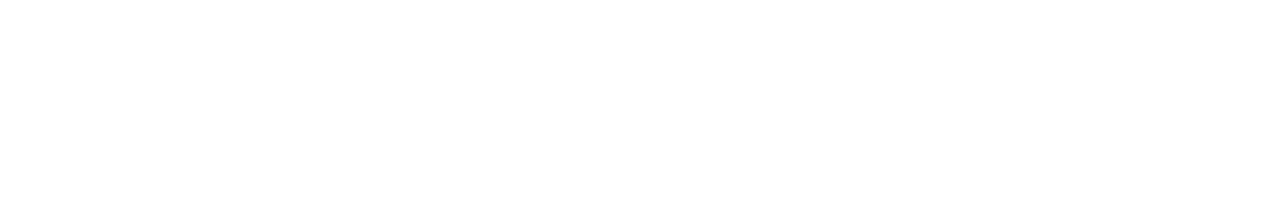
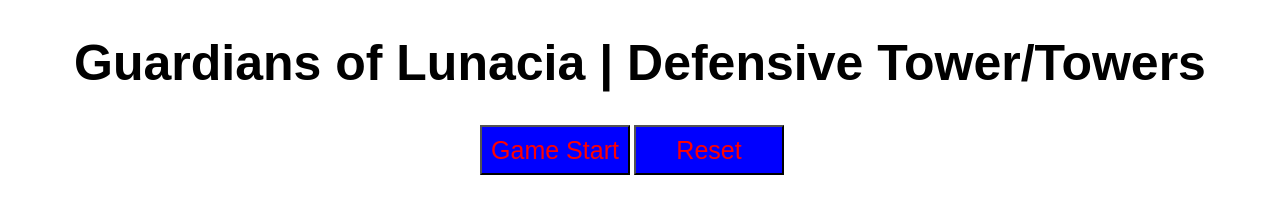
Before and after one commit to CoderHenri/GoL-Defensive-Tower, a plain HTML site: page index.html in a window 1280 px wide. Drawn offline with Linux system fonts and the light colour scheme.

Commit message:
start + reset button in html + css

```diff
--- a/Style.css
+++ b/Style.css
@@ -0,0 +1,28 @@
+#H1 {
+    font-size: 50px;
+    font-family: Arial, Helvetica, sans-serif;
+    text-align: center;
+}
+
+#Buttoncontainer {
+    height: 55px;
+    width: 320px;
+    margin-left: auto;
+    margin-right: auto;
+}
+
+#Starter {
+    height: 50px;
+    width: 150px;
+    background-color: blue;
+    color: rgb(255, 0, 0);
+    font-size: 25px;
+}
+
+#Reseter {
+    height: 50px;
+    width: 150px;
+    background-color: blue;
+    color: rgb(255, 0, 0);
+    font-size: 25px;
+}
--- a/index.html
+++ b/index.html
@@ -10,6 +10,18 @@
 </head>
 
 <body>
+    <div id="Headline">
+        <h1 id="H1"> Guardians of Lunacia | Defensive Tower/Towers </h1>
+    </div>
+
+    <div id="Buttoncontainer">
+        <button id="Starter" onclick="Gamestart()"> Game Start </button>
+        <button id="Reseter" onclick="Reset()"> Reset </button>
+    </div>
+
+    <div id="Gamefield">
+        <div class="Tower" id="Tower1"></div>
+    </div>
 
 </body>
 </html>
```
